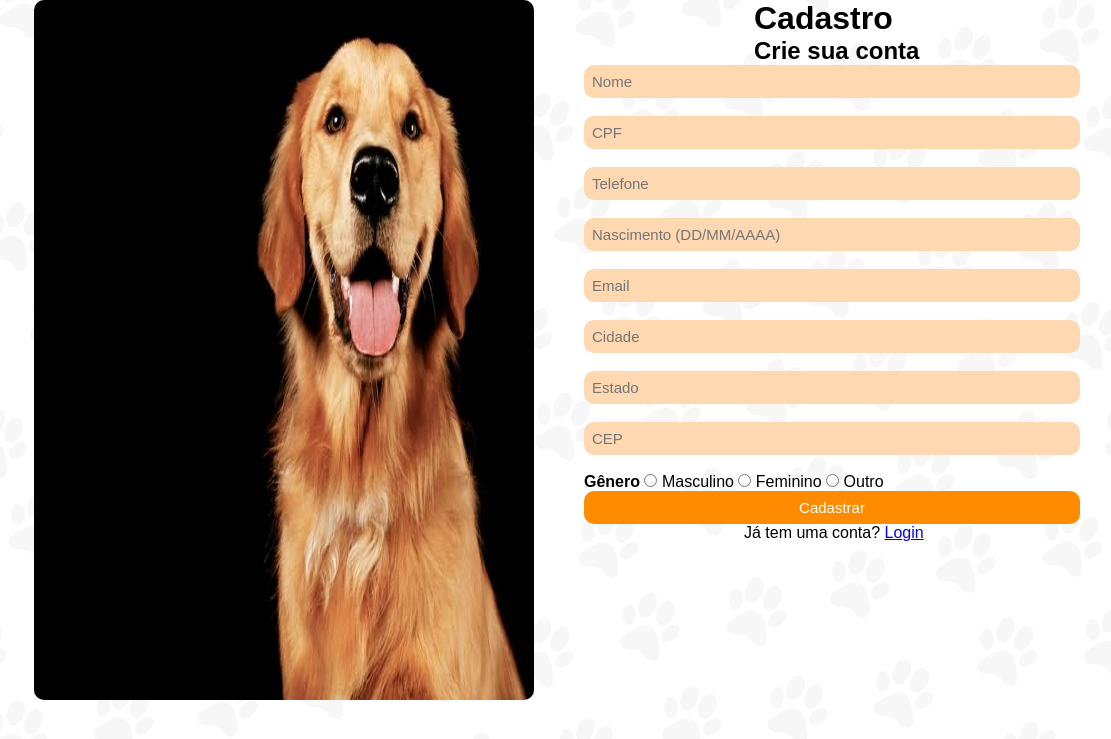
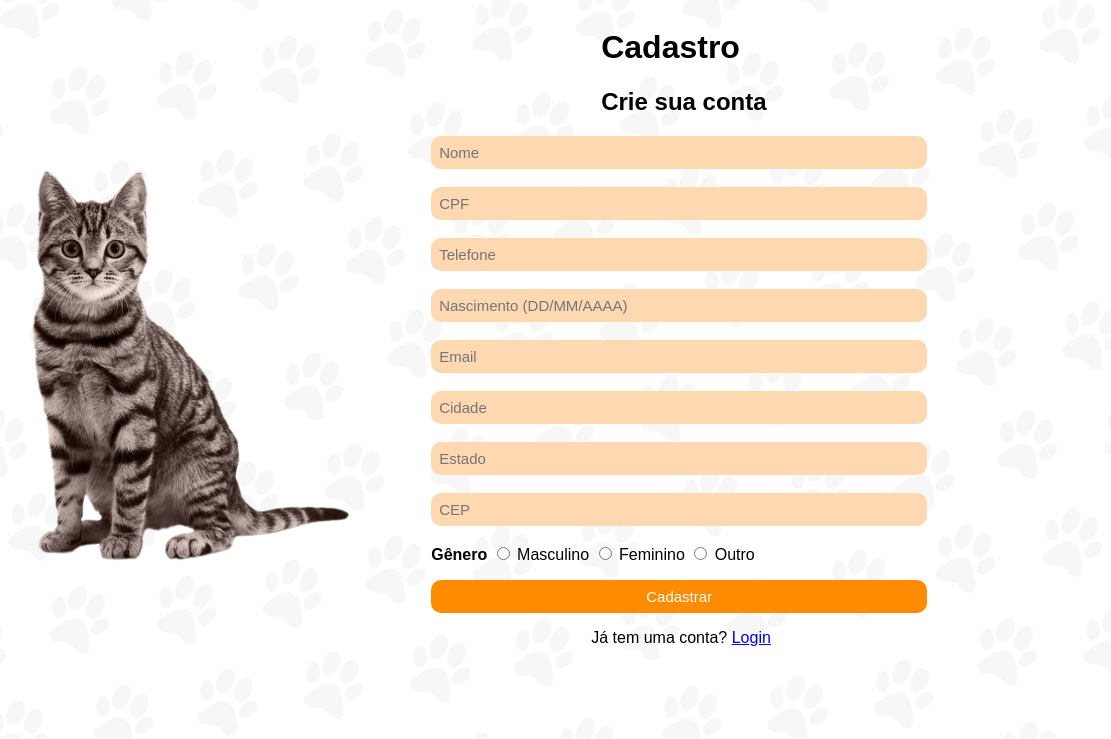
Before and after one commit to Douglas-Rayol/upet, a PHP site: page /Tela-cadastro.html in a window 1400 px wide. Shown: the top 739 px of the page, without its empty margins (16-1127 px from the left). Run offline with PHP 8.4, Linux system fonts and the light colour scheme.

Commit message:
att upet

```diff
--- a/upet/Tela-Login.html
+++ b/upet/Tela-Login.html
@@ -18,6 +18,6 @@
         <button type="button" id="botao-login">Entrar</button>
         <p class="texto-login">Não tem uma conta? <a href="Tela-cadastro.html">Cadastre-se</a></p>
     </div>
-    <img src="golden.jpg" alt="Imagem do cachorro" width="514px">
+    <img src="Dog.png" alt="Imagem do cachorro" id="cachorro">
 </body>
 </html>
--- a/upet/Tela-cadastro.html
+++ b/upet/Tela-cadastro.html
@@ -10,7 +10,7 @@
 <body>
     <div id="lista">
       <div class="div1">
-        <img src="golden.jpg">
+        <img src="Cat.png" id="gato">
     </div>
 
     <div class="div2">
--- a/upet/style.css
+++ b/upet/style.css
@@ -1,9 +1,4 @@
-*{
-    margin: 0;
-    padding: 0;
-    box-sizing: 0;
-    font-family: sans-serif;
-}
+
 .formulario{
     font:  16px arial, verdana, helvetica, sans-serif;
     border-collapse: collapse;
@@ -44,9 +39,15 @@
     font: 15px arial, verdana, helvetica, sans-serif;
 }
 
+#cachorro{
+    margin-top: 10%;
+}
+
+#gato{
+    margin-top: 50%;
+}
+
 img{
-    width: 500px;
-    height: 700px;
     margin-left: 10%;
     margin-right: 10%;
     align-items: center;
```
Also changed, not shown: upet/Cat.png (added), upet/Dog.png (added).
